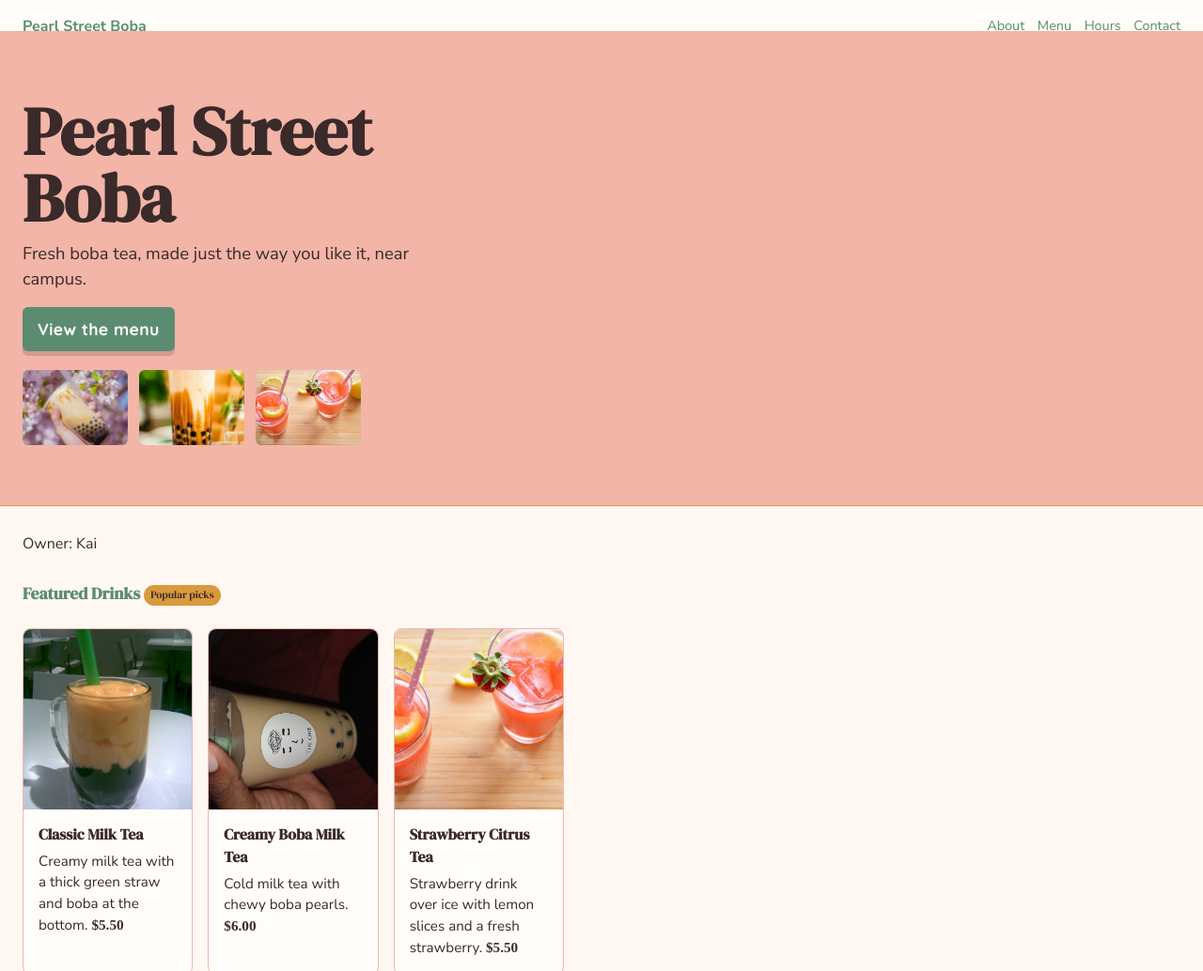
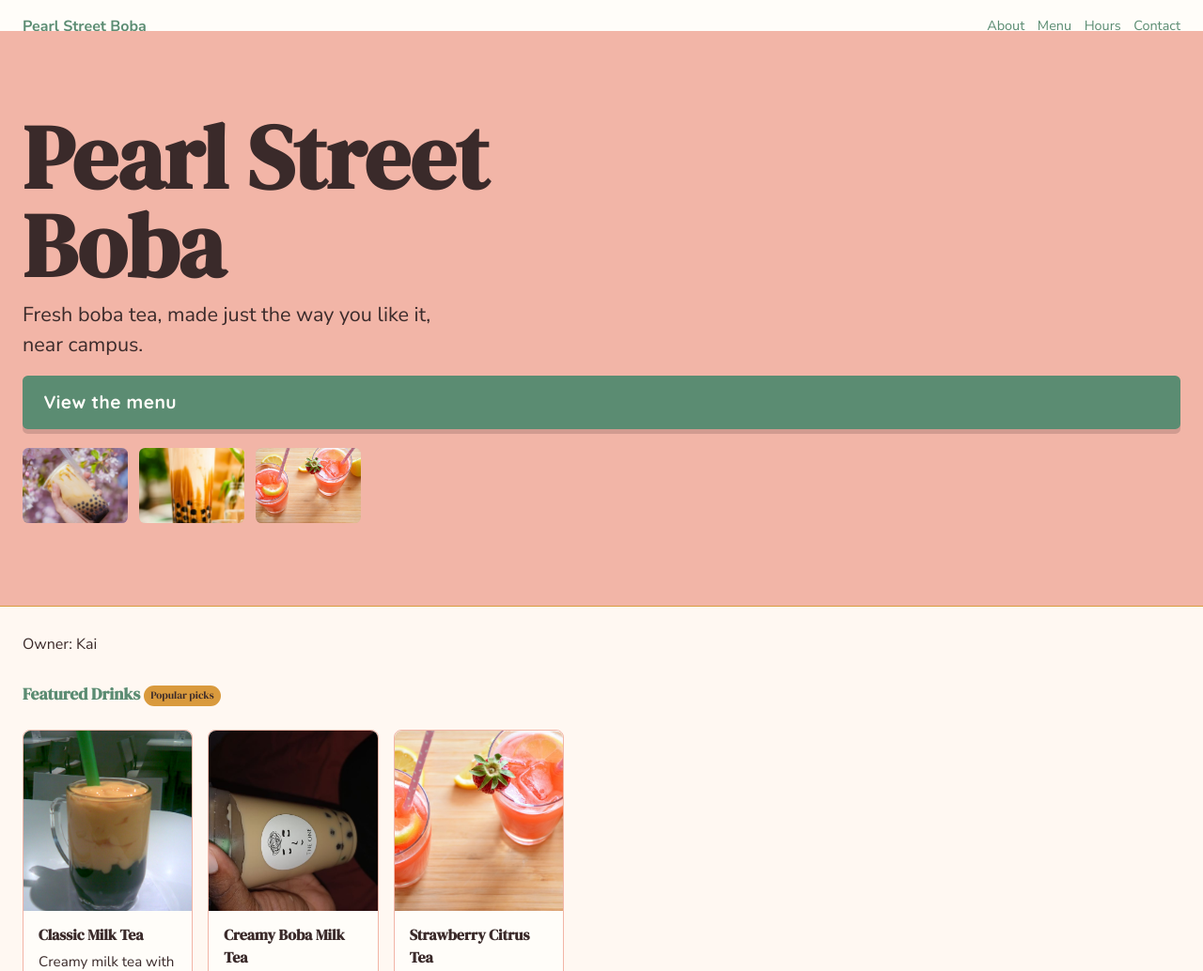
Before and after one commit to Ethanzboss/pearl-street-boba, a plain HTML site: page index.html in a window 1280 px wide. Shown: the top 1034 px of the page at 94% size. Drawn offline with nearby package versions, Linux system fonts and the light colour scheme; a web font is replaced by a local one.

Commit message:
Increase hero scale and visual hierarchy

```diff
--- a/index.html
+++ b/index.html
@@ -61,7 +61,11 @@
 
     .hero {
       margin: -1.5rem -1.5rem 1.75rem;
-      padding: 4.5rem 1.5rem 4rem;
+      min-height: 52vh;
+      padding: 5.5rem 1.5rem;
+      display: flex;
+      flex-direction: column;
+      justify-content: center;
       background: var(--secondary);
       border-bottom: 1px solid var(--accent);
       animation: hero-enter 450ms ease-out both;
@@ -85,25 +89,25 @@
     .hero h1 {
       max-width: 34rem;
       margin-bottom: 0.6rem;
-      font-size: clamp(2.6rem, 8vw, 4.5rem);
+      font-size: clamp(3.2rem, 10vw, 6rem);
       line-height: 0.98;
     }
 
     .hero p {
       max-width: 30rem;
-      font-size: 1.15rem;
+      font-size: 1.35rem;
     }
 
     .hero-button {
       display: inline-block;
-      padding: 0.65rem 1rem;
+      padding: 0.9rem 1.4rem;
       color: var(--surface);
       background: var(--primary);
       border-radius: 0.35rem;
       text-decoration: none;
       font-family: 'Quicksand', sans-serif;
       font-weight: 700;
-      font-size: 1.1rem;
+      font-size: 1.2rem;
       letter-spacing: 0.02em;
       box-shadow: 0 5px 0 rgba(58, 42, 42, 0.18);
       transition: background-color 220ms ease, transform 220ms ease, box-shadow 220ms ease;
```
